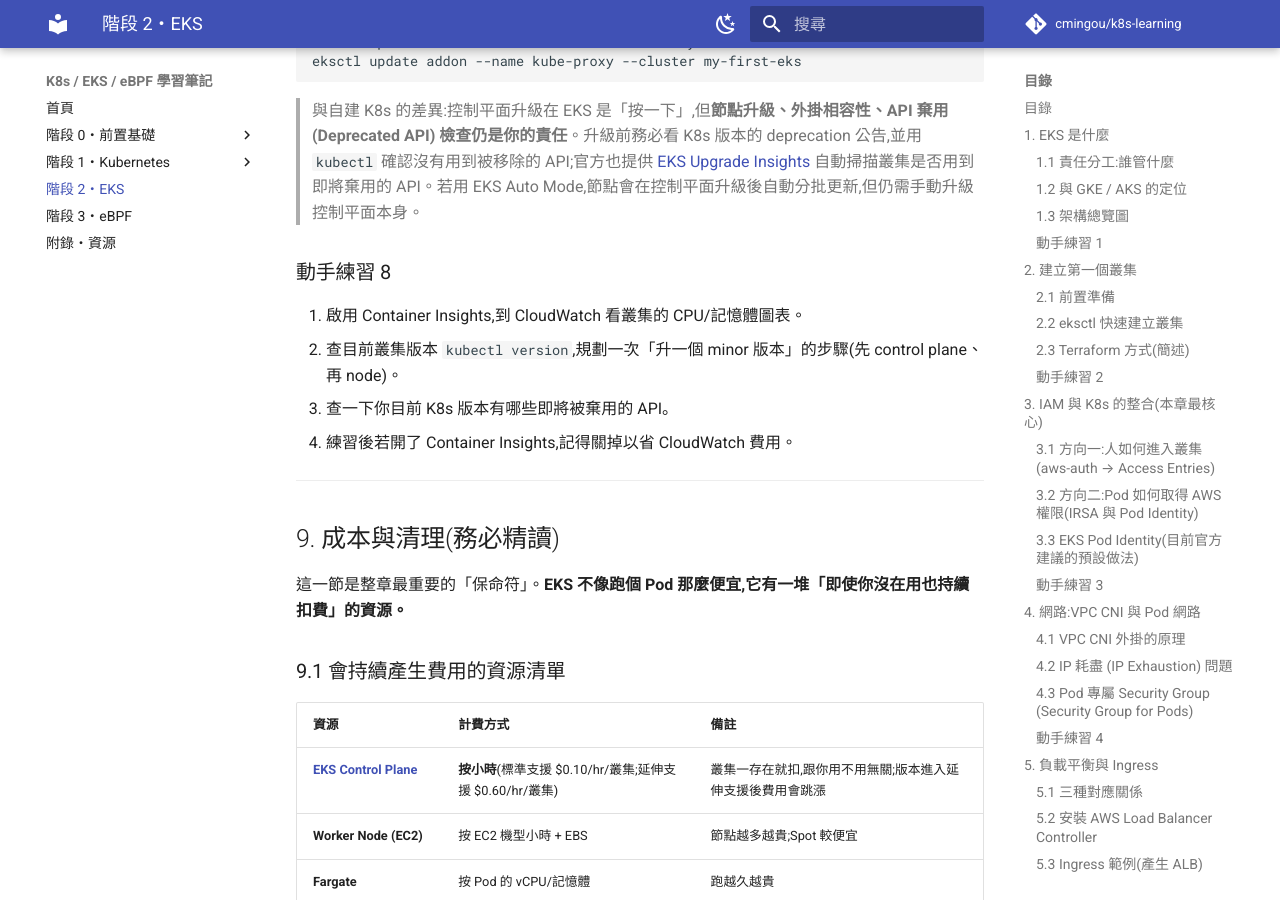
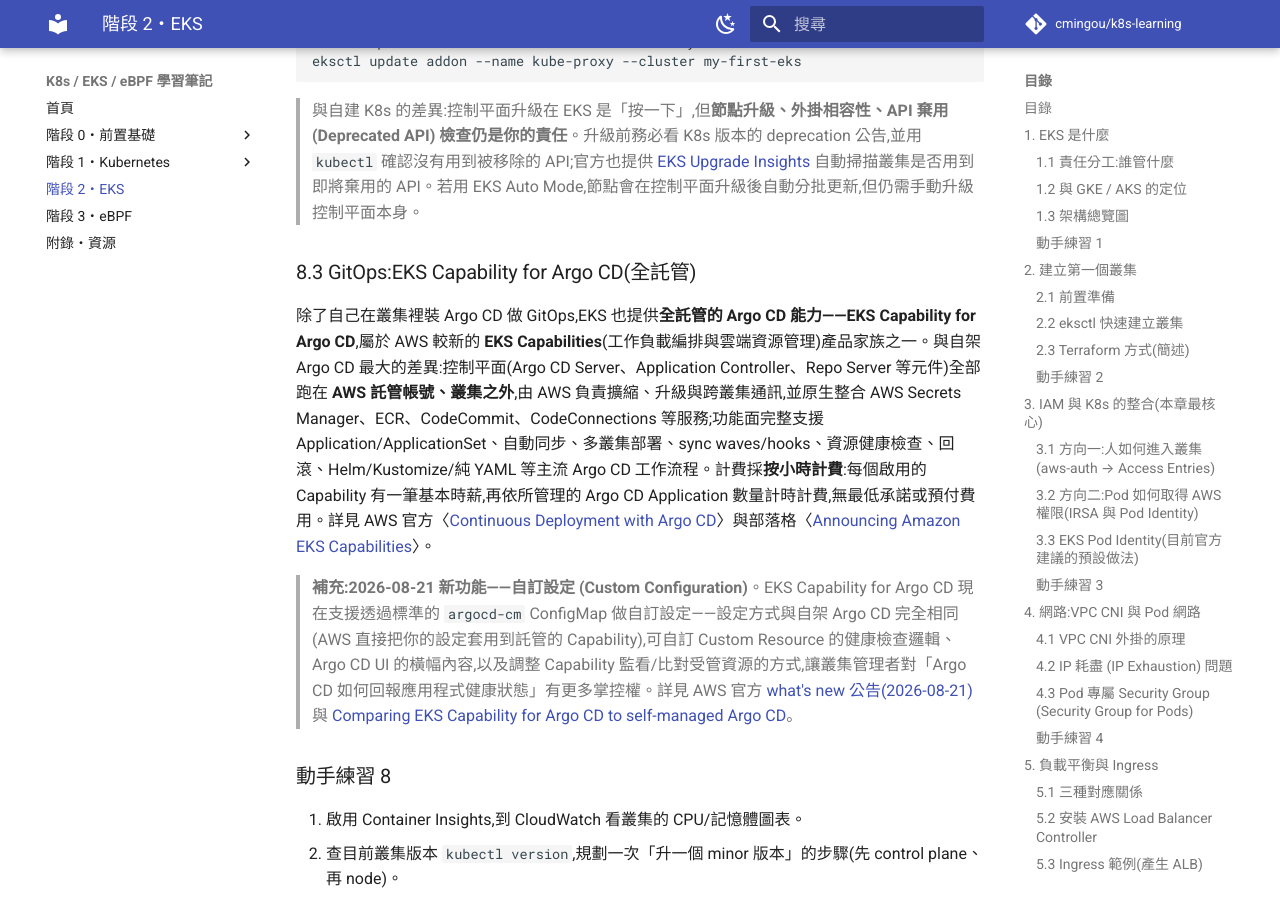
Before and after one commit to cmingou/k8s-learning, an MkDocs documentation site: the page built from docs/02-eks/README.md, in a window 1280 px wide and 900 px high, scrolled down 27610 px. Built offline with MkDocs 1.6.1 and Material for MkDocs 9.7.7, drawn with Linux system fonts in a browser that asks for light colours; comment, search, counter and statistics services are not loaded.

Commit message:
Add EKS Argo CD Capability GitOps section; note K8s 1.37 metrics.k8s.io GA
- Document AWS's fully managed "EKS Capability for Argo CD" (part of the
  EKS Capabilities product family) as a new EKS README subsection 8.3,
  including its 2026-08-21 custom-configuration update via the argocd-cm
  ConfigMap. This was a real feature gap: the repo discussed GitOps/Argo CD
  only as a generic concept, never as an EKS-native managed capability.
- Note that metrics.k8s.io graduated from beta to stable (v1) in
  Kubernetes v1.37 (GA 2026-08-26), the API behind kubectl top and HPA,
  in the metrics-server section of the observability chapter.

Sources: https://aws.amazon.com/about-aws/whats-new/2026/08/amazon-eks-argo-cd-configuration/,
https://docs.aws.amazon.com/eks/latest/userguide/argocd.html,
https://docs.aws.amazon.com/eks/latest/userguide/argocd-comparison.html,
https://aws.amazon.com/blogs/aws/announcing-amazon-eks-capabilities-for-workload-orchestration-and-cloud-resource-management/,
https://kubernetes.io/blog/2026/08/26/kubernetes-v1-37-release/

```diff
--- a/docs/02-eks/README.md
+++ b/docs/02-eks/README.md
@@ -984,6 +984,12 @@ eksctl update addon --name kube-proxy --cluster my-first-eks
 
 > 與自建 K8s 的差異:控制平面升級在 EKS 是「按一下」,但**節點升級、外掛相容性、API 棄用 (Deprecated API) 檢查仍是你的責任**。升級前務必看 K8s 版本的 deprecation 公告,並用 `kubectl` 確認沒有用到被移除的 API;官方也提供 [EKS Upgrade Insights](https://docs.aws.amazon.com/eks/latest/userguide/cluster-insights.html) 自動掃描叢集是否用到即將棄用的 API。若用 EKS Auto Mode,節點會在控制平面升級後自動分批更新,但仍需手動升級控制平面本身。
 
+### 8.3 GitOps:EKS Capability for Argo CD(全託管)
+
+除了自己在叢集裡裝 Argo CD 做 GitOps,EKS 也提供**全託管的 Argo CD 能力——EKS Capability for Argo CD**,屬於 AWS 較新的 **EKS Capabilities**(工作負載編排與雲端資源管理)產品家族之一。與自架 Argo CD 最大的差異:控制平面(Argo CD Server、Application Controller、Repo Server 等元件)全部跑在 **AWS 託管帳號、叢集之外**,由 AWS 負責擴縮、升級與跨叢集通訊,並原生整合 AWS Secrets Manager、ECR、CodeCommit、CodeConnections 等服務;功能面完整支援 Application/ApplicationSet、自動同步、多叢集部署、sync waves/hooks、資源健康檢查、回滾、Helm/Kustomize/純 YAML 等主流 Argo CD 工作流程。計費採**按小時計費**:每個啟用的 Capability 有一筆基本時薪,再依所管理的 Argo CD Application 數量計時計費,無最低承諾或預付費用。詳見 AWS 官方〈[Continuous Deployment with Argo CD](https://docs.aws.amazon.com/eks/latest/userguide/argocd.html)〉與部落格〈[Announcing Amazon EKS Capabilities](https://aws.amazon.com/blogs/aws/announcing-amazon-eks-capabilities-for-workload-orchestration-and-cloud-resource-management/)〉。
+
+> **補充:2026-08-21 新功能——自訂設定 (Custom Configuration)**。EKS Capability for Argo CD 現在支援透過標準的 `argocd-cm` ConfigMap 做自訂設定——設定方式與自架 Argo CD 完全相同(AWS 直接把你的設定套用到託管的 Capability),可自訂 Custom Resource 的健康檢查邏輯、Argo CD UI 的橫幅內容,以及調整 Capability 監看/比對受管資源的方式,讓叢集管理者對「Argo CD 如何回報應用程式健康狀態」有更多掌控權。詳見 AWS 官方 [what's new 公告(2026-08-21)](https://aws.amazon.com/about-aws/whats-new/2026/08/amazon-eks-argo-cd-configuration/) 與 [Comparing EKS Capability for Argo CD to self-managed Argo CD](https://docs.aws.amazon.com/eks/latest/userguide/argocd-comparison.html)。
+
 ### 動手練習 8
 
 1. 啟用 Container Insights,到 CloudWatch 看叢集的 CPU/記憶體圖表。
```
Also changed, not shown: docs/01-kubernetes/08-helm-debug-observability.md (+2 -0 lines).
